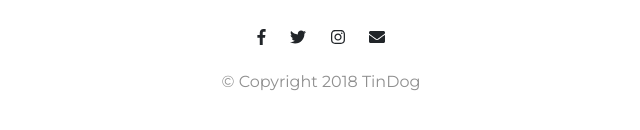
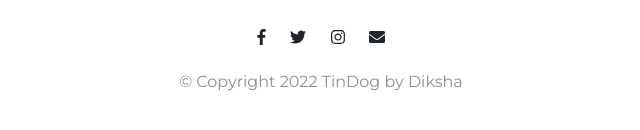
Before and after one commit to Dikshatomarr/tindog, a plain HTML site: page index.html in a window 1280 px wide. Shown: the part 3071-3201 px from the top of the page, 319-959 px from the left. Drawn offline with nearby package versions, Linux system fonts and the light colour scheme.

Commit message:
Update index.html

```diff
--- a/index.html
+++ b/index.html
@@ -230,7 +230,7 @@
       <i class="social-icon fab fa-twitter"></i>
       <i class="social-icon fab fa-instagram"></i>
       <i class="social-icon fas fa-envelope"></i>
-      <p>© Copyright 2018 TinDog</p>
+      <p>© Copyright 2022 TinDog by Diksha</p>
     </div>
   </footer>
 
```
